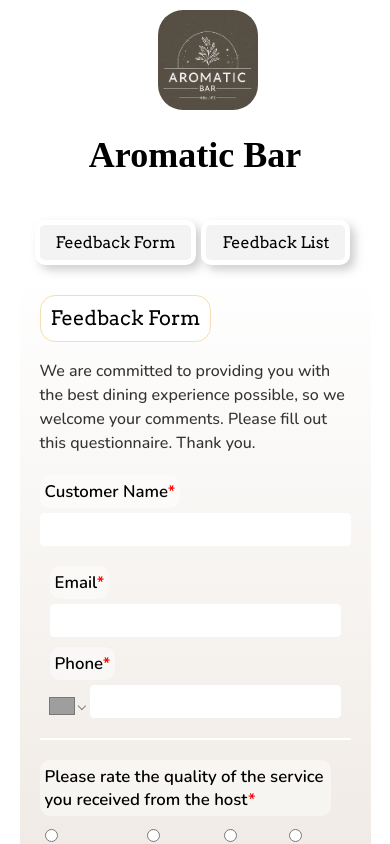
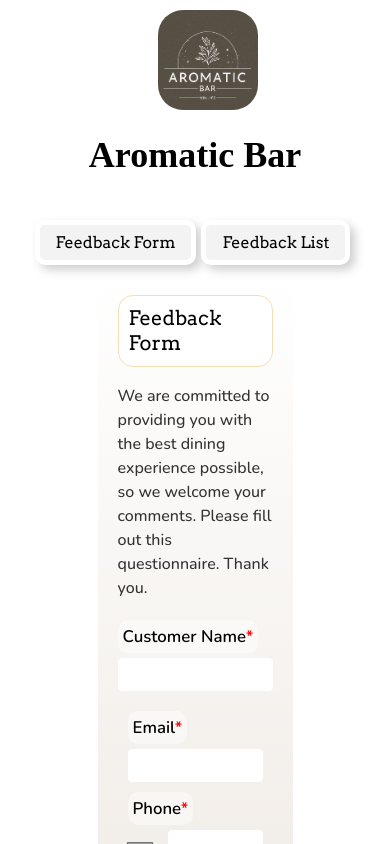
Before and after one commit to alqamah/react-fg-senpiper, a React (Create React App) app: page / in a window 390 px wide. Shown: the top 844 px of the page. Built offline with nearby package versions, Linux system fonts and the light colour scheme; grey boxes are pictures that could not be loaded; a web font is replaced by a local one.

Commit message:
improved responsiveness, added readme

```diff
--- a/src/components/app.css
+++ b/src/components/app.css
@@ -78,8 +78,12 @@ body{
 
   .feedback-header {
     height: auto;
+    margin: 0;
+    padding: 0;
   }
   .feedback-header img{
+    margin: 0;
+    padding: 0;
     margin-top: 10px;
   }
 
--- a/src/components/form.css
+++ b/src/components/form.css
@@ -137,7 +137,7 @@ body {
 /* Mobile Styles */
 @media (max-width: 767px) {
   .container {
-    max-width: 90vw;
+    width: 100vw;
     padding: 10px 0;
   }
   .feedback-form h2{
```
